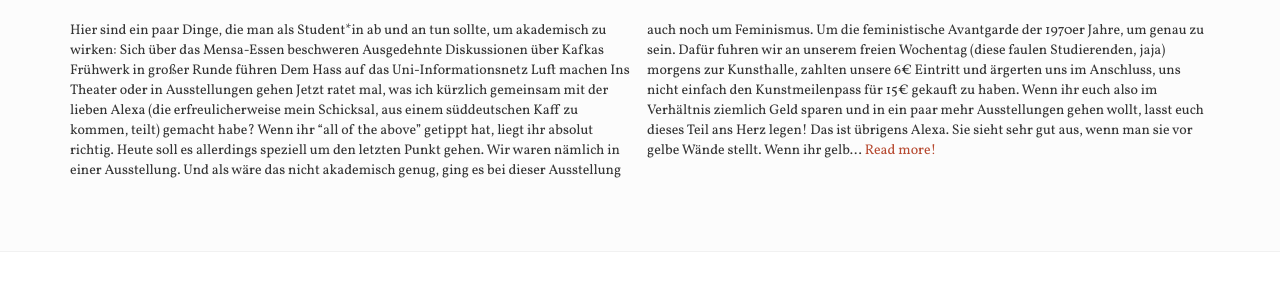
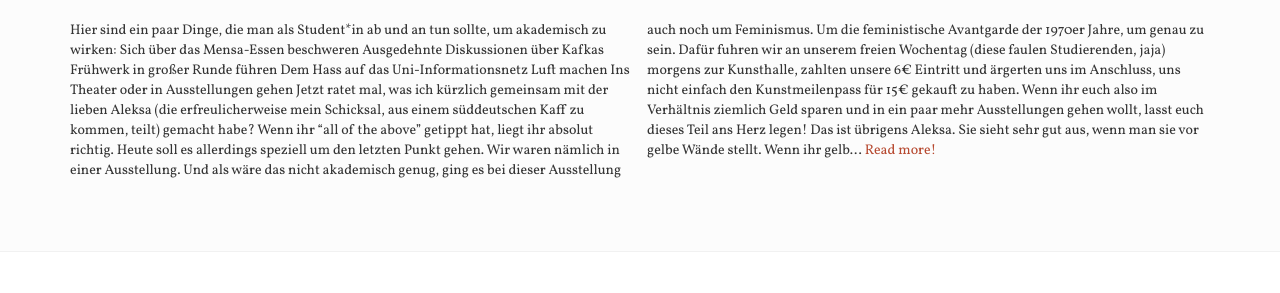
Before and after one commit to katharinafuchs/katharinafuchs.github.io, a Jekyll site: the page built from index.html, in a window 1280 px wide and 900 px high. Shown: the part 424-717 px from the top of the window. Built offline with Jekyll 4.4.1, drawn with Linux system fonts in a browser that asks for light colours; the list of posts is cut into pages by our own code; comment, search, counter and statistics services are not loaded.

Commit message:
changed writing

```diff
--- a/_posts/2015-04-28-kultiviert-und-fehlplatziert.md
+++ b/_posts/2015-04-28-kultiviert-und-fehlplatziert.md
@@ -14,14 +14,14 @@
 
 ![Imgur](http://i.imgur.com/JGfLBcb.jpg)
 
-Jetzt ratet mal, was ich kürzlich gemeinsam mit der lieben Alexa (die erfreulicherweise mein Schicksal, aus einem süddeutschen Kaff zu kommen, teilt)  gemacht habe? Wenn ihr "all of the above" getippt hat, liegt ihr absolut richtig. Heute soll es allerdings speziell um den letzten Punkt gehen. Wir waren nämlich in einer Ausstellung. Und als wäre das nicht akademisch genug, ging es bei dieser Ausstellung auch noch um Feminismus. Um die [feministische Avantgarde der 1970er Jahre](http://www.hamburger-kunsthalle.de/index.php/feministische-avantgarde-der-1970er-jahre.html), um genau zu sein.
+Jetzt ratet mal, was ich kürzlich gemeinsam mit der lieben Aleksa (die erfreulicherweise mein Schicksal, aus einem süddeutschen Kaff zu kommen, teilt)  gemacht habe? Wenn ihr "all of the above" getippt hat, liegt ihr absolut richtig. Heute soll es allerdings speziell um den letzten Punkt gehen. Wir waren nämlich in einer Ausstellung. Und als wäre das nicht akademisch genug, ging es bei dieser Ausstellung auch noch um Feminismus. Um die [feministische Avantgarde der 1970er Jahre](http://www.hamburger-kunsthalle.de/index.php/feministische-avantgarde-der-1970er-jahre.html), um genau zu sein.
 Dafür fuhren wir an unserem freien Wochentag (diese faulen Studierenden, jaja) morgens zur Kunsthalle, zahlten unsere 6€ Eintritt und ärgerten uns im Anschluss, uns nicht einfach den [Kunstmeilenpass](http://www.kunstmeile-hamburg.de/) für 15€ gekauft zu haben. Wenn ihr euch also im Verhältnis ziemlich Geld sparen und in ein paar mehr Ausstellungen gehen wollt, lasst euch dieses Teil ans Herz legen!
 ![Imgur](http://i.imgur.com/zq8okUl.jpg)
-Das ist übrigens Alexa. Sie sieht sehr gut aus, wenn man sie vor gelbe Wände stellt. Wenn ihr gelb mögt, ist die Kunsthalle momentan eine Goldgrube für euch, da der Umbau dort unter dem Motto "Möglichst gelb" zu stehen scheint.
+Das ist übrigens Aleksa. Sie sieht sehr gut aus, wenn man sie vor gelbe Wände stellt. Wenn ihr gelb mögt, ist die Kunsthalle momentan eine Goldgrube für euch, da der Umbau dort unter dem Motto "Möglichst gelb" zu stehen scheint.
 ![Imgur](http://i.imgur.com/ya990HY.jpg)
 Worum es hier aber eigentlich geht, ist die Ausstellung. Und die war ganz und gar fantabulös. Vielleicht muss man ein wenig einen Draht zu feministischem Gedankengut haben, um sie schätzen zu können, aber wer das so gar nicht kann, lebt auch irgendwie in 1704. Und obwohl wir mit unserer eher begrenzten Museumserfahrung wahrscheinlich nicht die kultiviertesten Besucherinnen waren, konnten wir ziemlich viel damit anfangen.
 Der Fokus der gezeigten Werke liegt stark bei Film, Fotografie und Performance. Obwohl ich persönlich nicht der größte Fan von Performance-Art bin, fand ich die in dieser Ausstellung gezeigten Beispiele teilweise absolut großartig. Lasst euch nicht von schwangeren Clowns mit Kondomgesichtern in Rollstühlen verunsichern, der Großteil macht wirklich großen Spaß!
-Vor allem, wer auf Fotografie und auch experimentellere Ansätze selbiger steht, wird in dieser Ausstellung großen Spaß haben. Alexa und ich haben über drei Stunden allein in dieser Sonderausstellung verbracht, was wohl Bände darüber spricht, wie umfangreich sie ist.
+Vor allem, wer auf Fotografie und auch experimentellere Ansätze selbiger steht, wird in dieser Ausstellung großen Spaß haben. Aleksa und ich haben über drei Stunden allein in dieser Sonderausstellung verbracht, was wohl Bände darüber spricht, wie umfangreich sie ist.
 ![Imgur](http://i.imgur.com/rm9qRSU.jpg)
 Ich habe zum Beispiel meine neue Lieblingsfotografin dort entdeckt: Francesca Woodman. Sie ist mittlerweile unglücklicherweise nicht mehr am Leben, ihre Fotografien sind aber trotzdem ganz wunderbar. Wenn meine Selfies irgendwann die Qualität ihrer Selbstportraits erreichen, dann dürft ihr mir gratulieren.
 ![Imgur](http://i.imgur.com/IVV979q.jpg)
```
